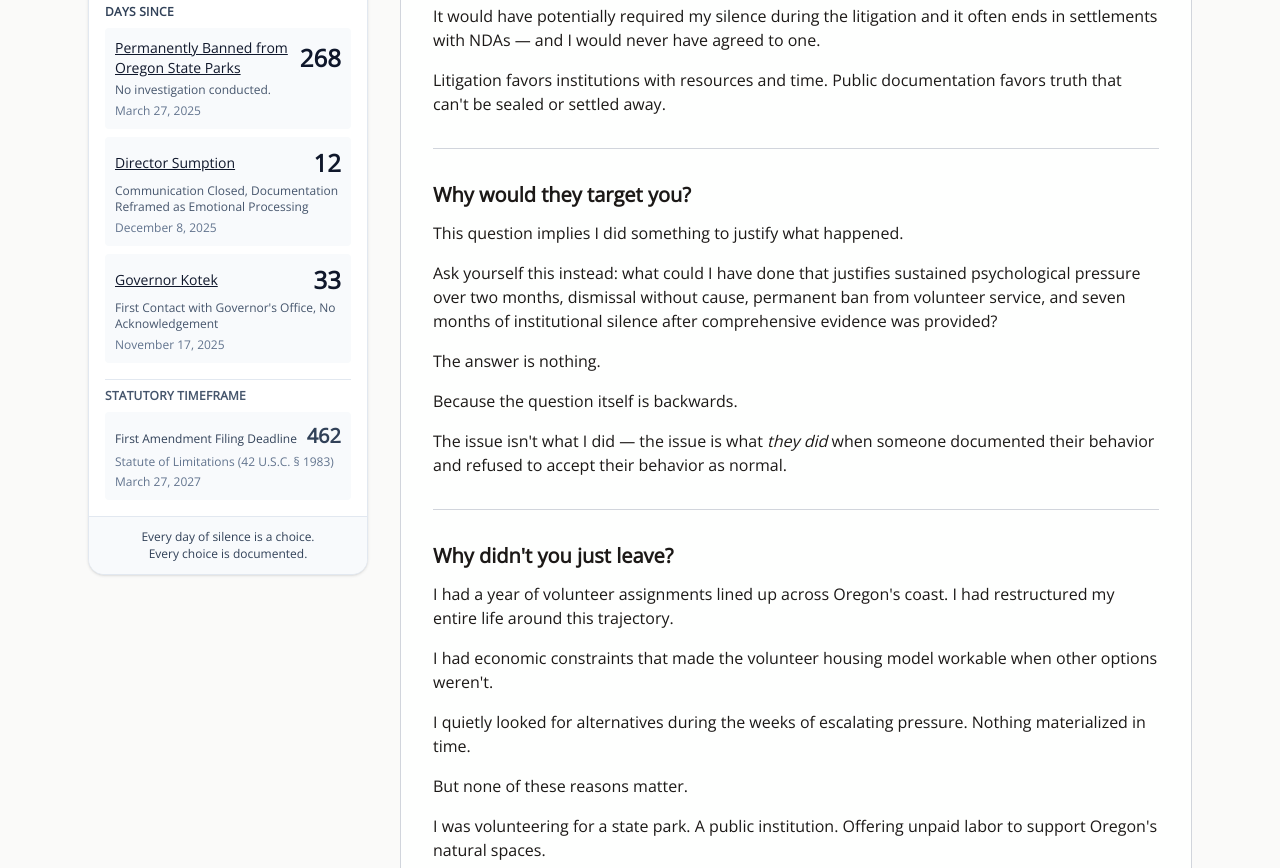
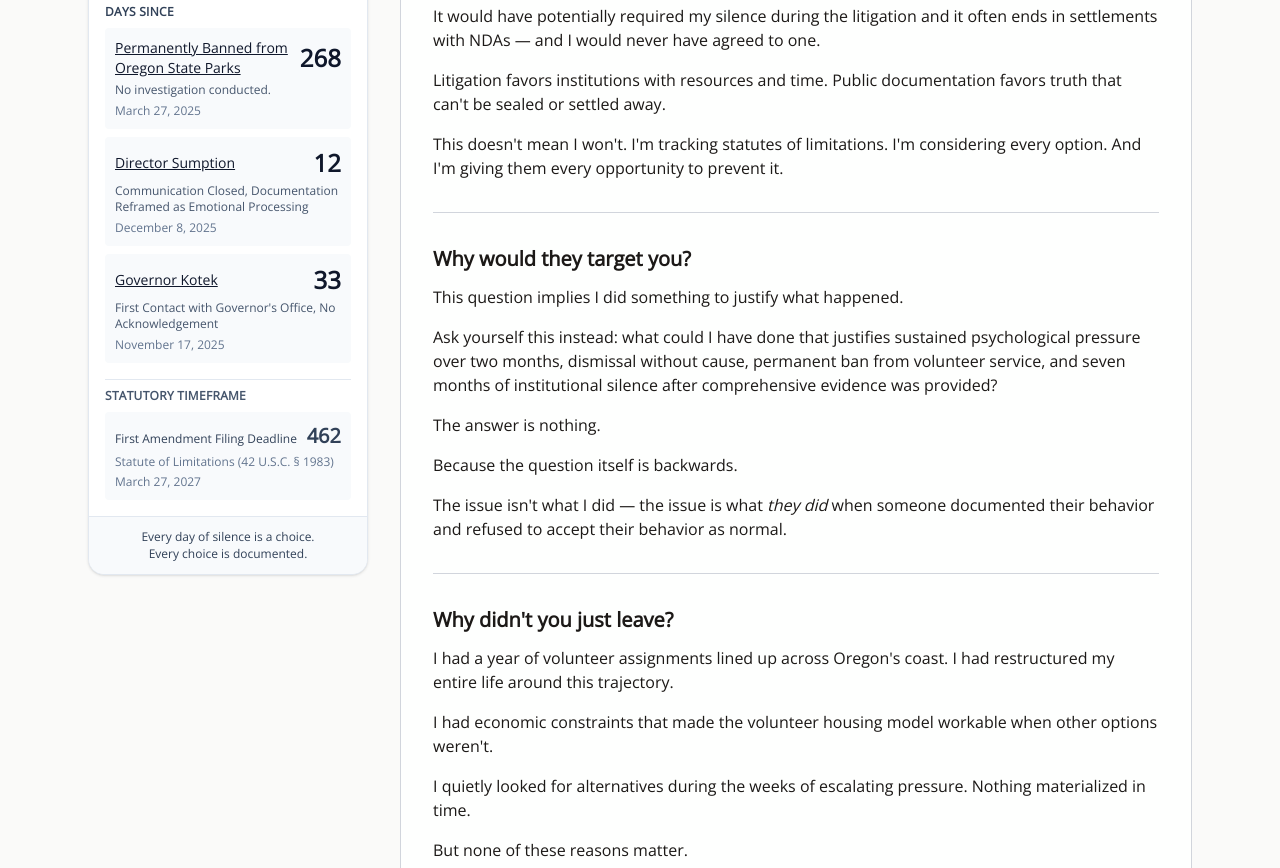
Before and after one commit to rswfire/rswfire.oprd, a Next.js app: page /faq in a window 1280 px wide. Shown: the part 960-1828 px from the top of the page. Built offline with nearby package versions, Linux system fonts and the light colour scheme.

Commit message:
Updated Faq.tsx

```diff
--- a/app/(archive)/faq/page.tsx
+++ b/app/(archive)/faq/page.tsx
@@ -46,6 +46,7 @@ export default function FAQPage() {
                         <div>Because suing them would have allowed them to disappear the evidence.</div>
                         <div>It would have potentially required my silence during the litigation and it often ends in settlements with NDAs &mdash; and I would never have agreed to one.</div>
                         <div>Litigation favors institutions with resources and time. Public documentation favors truth that can't be sealed or settled away.</div>
+                        <div>This doesn't mean I won't. I'm tracking statutes of limitations. I'm considering every option. And I'm giving them every opportunity to prevent it.</div>
                     </div>
                 </div>
 
```
